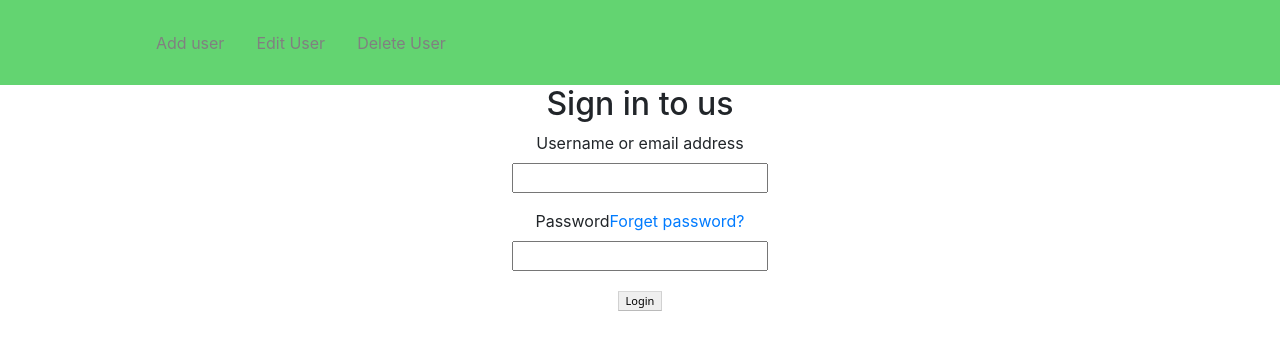
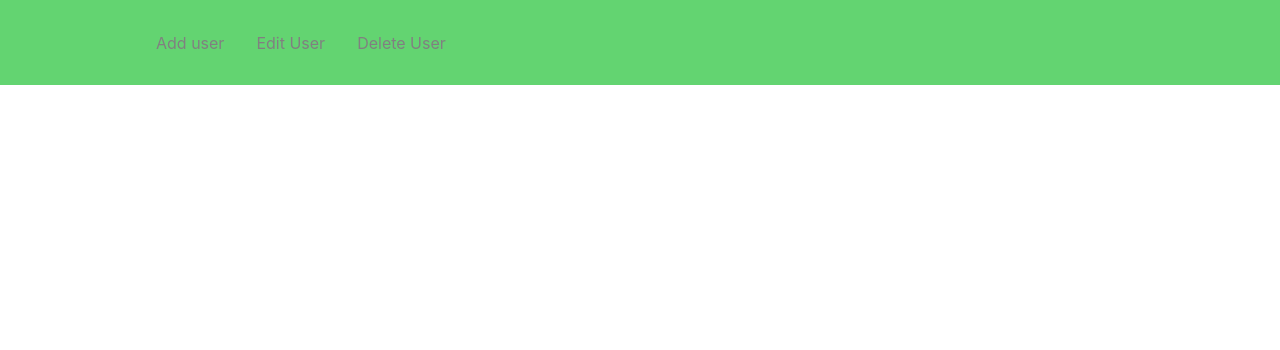
Before and after one commit to josefcohen96/PERN_PROJECT, a React (Create React App) app in the folder client/: page / in a window 1280 px wide. Shown: the top 350 px of the page. Built offline with nearby package versions, Linux system fonts and the light colour scheme.

Commit message:
validation user not complete

```diff
--- a/client/src/App.js
+++ b/client/src/App.js
@@ -13,7 +13,7 @@ export default function App() {
     <Router>
       <Navbar />
       <Routes>
-        <Route exac path="/" element={<LoginPage />} />
+        <Route exac path="/LoginPage" element={<LoginPage />} />
         <Route path="/InputUser" element={<InputUser />} />
         <Route path='/EditUser' element={<EditUser />} />
         <Route path='/DeleteUser' element={<DeleteUser />} />
--- a/client/src/components/pages/InputUser.js
+++ b/client/src/components/pages/InputUser.js
@@ -4,7 +4,7 @@ const InputUser = () => {
 
 
     const [user, setUser] = useState({
-        first_name: "",
+        first_name: "yosef",
         last_name: "",
         phone_number: "",
         id: "",
@@ -19,14 +19,19 @@ const InputUser = () => {
         const re = /^(([^<>()[\]\\.,;:\s@"]+(\.[^<>()[\]\\.,;:\s@"]+)*)|(".+"))@((\[[0-9]{1,3}\.[0-9]{1,3}\.[0-9]{1,3}\.[0-9]{1,3}\])|(([a-zA-Z\-0-9]+\.)+[a-zA-Z]{2,}))$/;
         return re.test(String(email).toLowerCase());
     };
+    const validateFirstName = first_name => {
+        const re = /^[a-zA-Z]+$/;
+        return re.test(first_name);
+    };
 
     const onInputChange = e => {
         e.preventDefault();
+
         const { name, value } = e.target;
         setUser({ ...user, [name]: value });
+
         if (name === 'email' && !validateEmail(value)) {
             setErrors({ ...errors, email: 'Please enter a valid email address' });
-
           } else {
             setErrors({ ...errors, email: '' });
           }
@@ -34,6 +39,7 @@ const InputUser = () => {
     };
     const onSubmit = async e => {
         e.preventDefault();
+
         try {
             const response = await fetch("http://localhost:5000/InputUser", {
                 method: "POST",
@@ -55,14 +61,21 @@ const InputUser = () => {
                     <h3 className="text-center mb-4">Add User</h3>
                     <form onSubmit={e => onSubmit(e)}>
                         <div className="form-group">
+                            <label>
+
                                 <input
                                     type="text"
+
                                     className="form-control form-control-lg"
                                     placeholder="Enter first name"
                                     name="first_name"
                                     value={user.first_name}
                                     onChange={e => onInputChange(e)}
                                 />
+                            </label>
+
+                            {errors.first_name && <p className="error">{errors.first_name}</p>}
+
                         </div>
                         <div className="form-group">
                             <input
@@ -83,6 +96,7 @@ const InputUser = () => {
                                     name="email"
                                     value={user.email}
                                     onChange={e => onInputChange(e)}
+
                                 />
                             </label>
                             {errors.email && <p className="error">{errors.email}</p>}
--- a/client/src/components/pages/LoginPage.js
+++ b/client/src/components/pages/LoginPage.js
@@ -1,28 +1,54 @@
-import React from 'react'
-import { Link } from 'react-router-dom'
+import React, { useState } from 'react';
+
 
 import '../../App.css'
 
 const SignInPage = () => {
+    const [username, setUsername] = useState('');
+    const [password, setPassword] = useState('');
+    const [error, setError] = useState(null);
+    const validateUser = async (username, password) => {
+        try {
+            const response = await fetch('http://localhost:5000/LoginPage/', {
+                method: 'POST',
+                headers: {
+                    'Content-Type': 'application/json',
+                },
+                body: JSON.stringify({ username, password }),
+            });
+            const data = await response.json();
+            return data;
+        } catch (error) {
+            console.error(error);
+            return false;
+        }
+    };
+
+    const handleLogin = async () => {
+        const isValid = await validateUser(username, password);
+        if (isValid) {
+            // Navigate to the home page
+        } else {
+            setError('Invalid username or password');
+        }
+    };
     return (
-        <div className="text-center m-5-auto">
-            <h2>Sign in to us</h2>
-            <form action="/home">
-                <p>
-                    <label>Username or email address</label><br/>
-                    <input type="text" name="first_name" required />
-                </p>
-                <p>
-                    <label>Password     </label>
-                    <Link to="/forget-password"><label className="right-label">Forget password?</label></Link>
-                    <br/>
-                    <input type="password" name="password" required />
-                </p>
-                <p>
-                    <button id="sub_btn" type="submit">Login</button>
-                </p>
-            </form>
-        </div>
-    )
-}
+        <form>
+            {error && <p>{error}</p>}
+            <label>
+                Username:
+                <input type="text" value={username} onChange={e => setUsername(e.target.value)} />
+            </label>
+            <br />
+            <label>
+                Password:
+                <input type="password" value={password} onChange={e => setPassword(e.target.value)} />
+            </label>
+            <br />
+            <button type="button" onClick={handleLogin}>
+                Login
+            </button>
+        </form>
+    );
+};
 export default SignInPage;
```
Also changed, not shown: 1 other file (tests, documents, lock files or other folders). Lines whose indentation alone changed are shown as unchanged.
